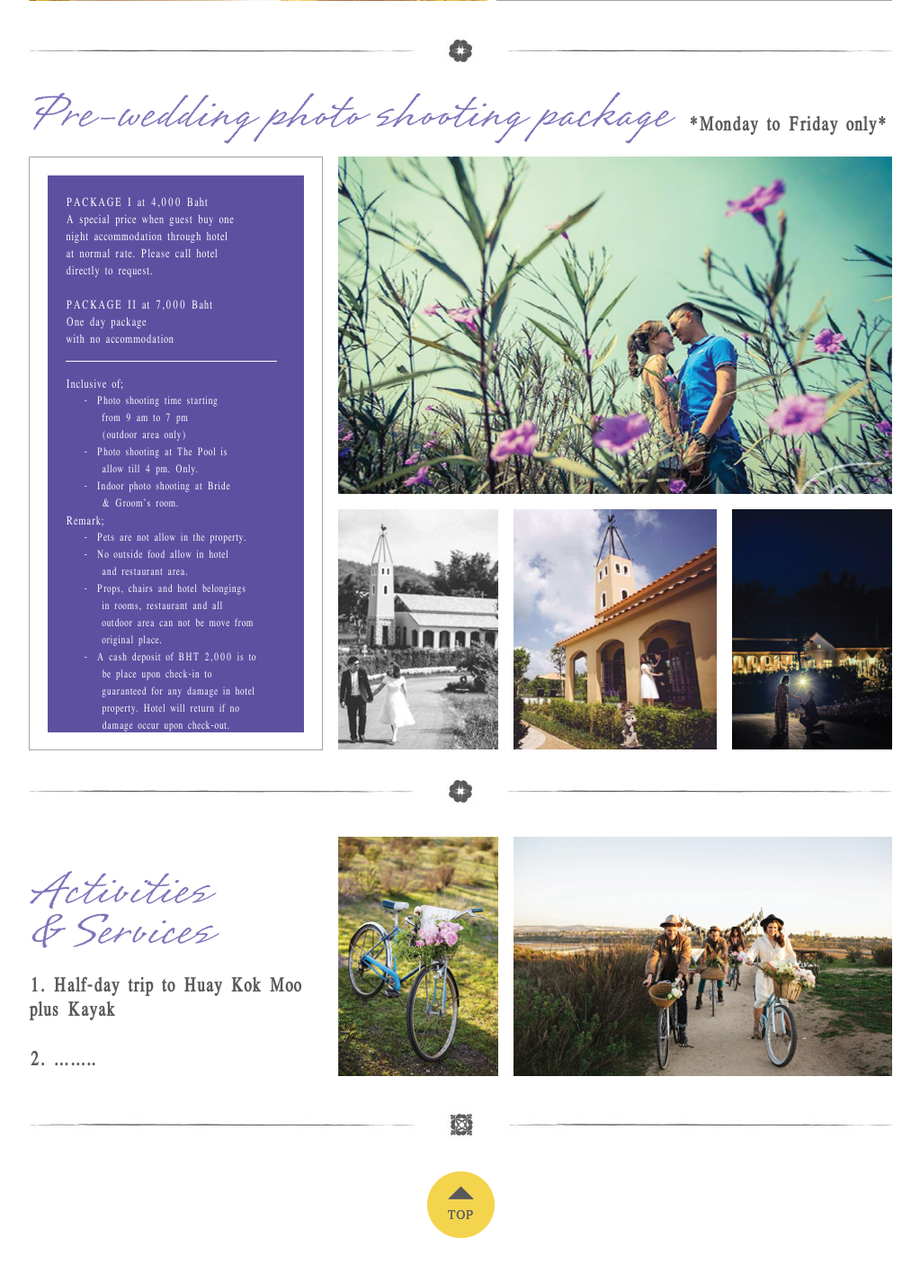
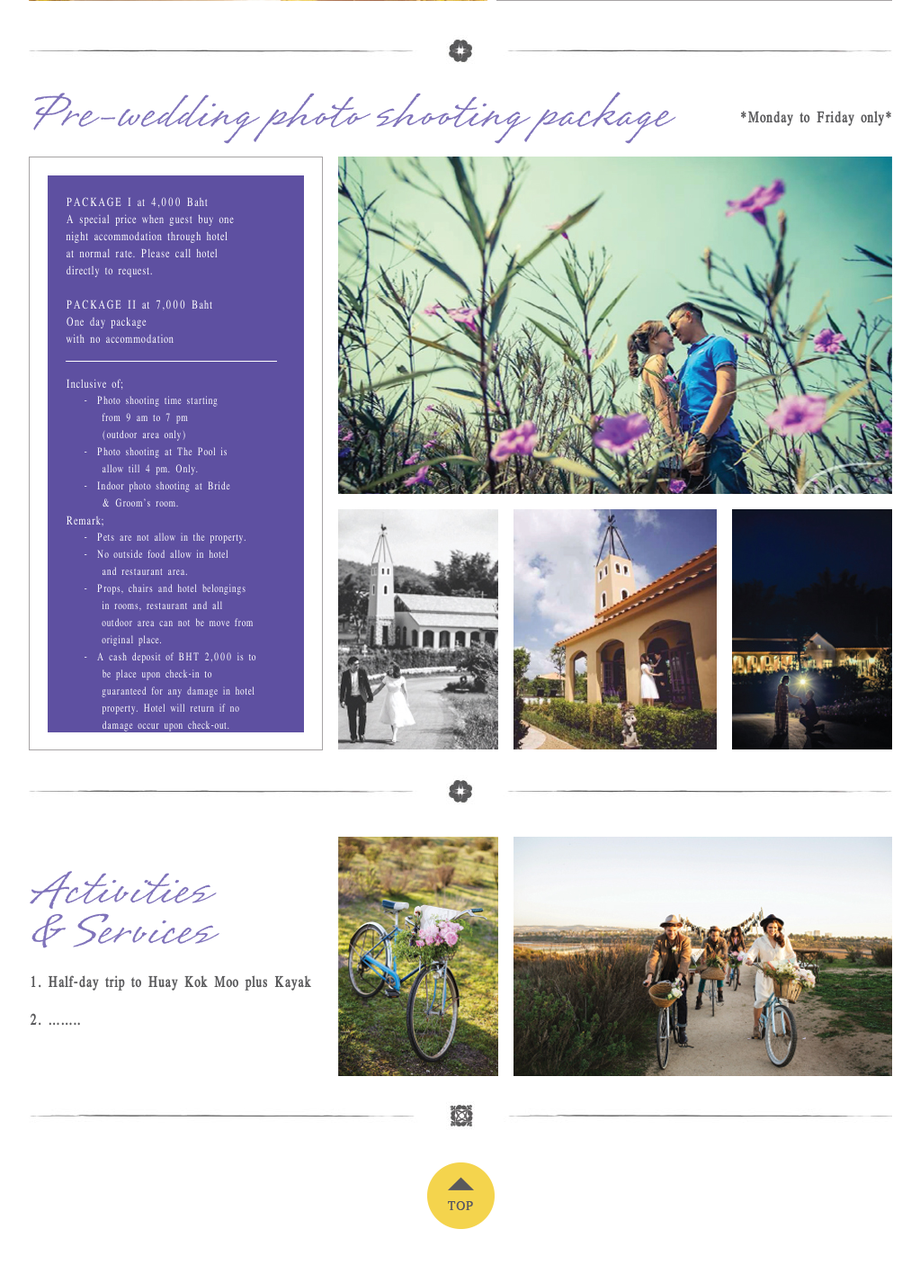
Before and after one commit to ecadigital/resort2, a PHP site: page /offer-packages.php in a window 1280 px wide. Shown: the part 1704-3120 px from the top of the page at 90% size, without its empty margins (128-1151 px from the left). After the commit the page ends 3070 px from the top, so only its background shows below. Run offline with PHP 8.4, Linux system fonts and the light colour scheme; some libraries are stand-ins or nearby versions.

Commit message:
font size
font size float right

```diff
--- a/css/layout.css
+++ b/css/layout.css
@@ -811,3 +811,11 @@ p{
 ul.smallli {
  margin: 0px;
  }
+
+.h2small {
+	font-size: 15px;
+}
+
+.h2right {
+	float: right;
+}
--- a/offer-packages.php
+++ b/offer-packages.php
@@ -106,7 +106,7 @@
                     <img src="images/flowerline.jpg">
                 </div>
                 <div class="clearfix"></div>
-             <h1 class="left fleft">Pre-wedding photo shooting package</h1><h2>*Monday to Friday only*</h2>
+             <h1 class="left fleft">Pre-wedding photo shooting package</h1><h2 class="h2small h2right">*Monday to Friday only*</h2>
             <div id="pw-left">
                 <div id="blog3">
                     <div id="blog-in3">
@@ -163,7 +163,7 @@
             <div id="as-left">
              <h1 class="left">Activities <br>
                 & Services</h1>
-                <h2>1.  Half-day trip to Huay Kok Moo
+                <h2 class="h2small">1.  Half-day trip to Huay Kok Moo
     plus Kayak<br><br>
 2.  ……..</h2>
                 </div>
```
